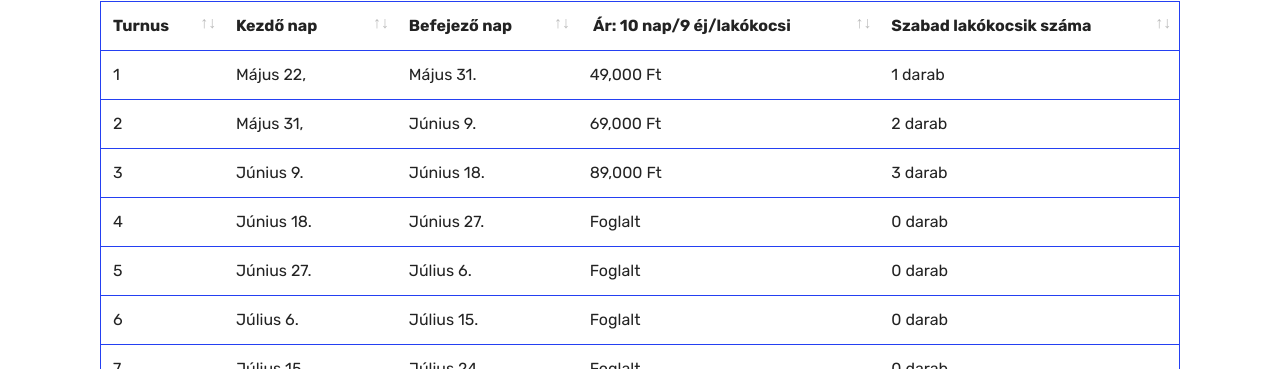
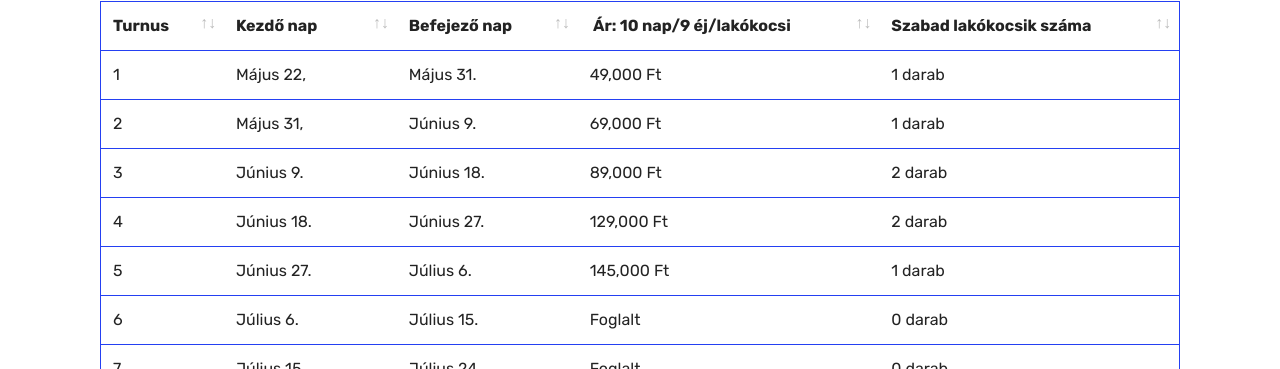
Before and after one commit to marklaszlo9/korinos_new, a Jekyll site: the page built from arak.html, in a window 1280 px wide and 900 px high. Shown: the part 177-546 px from the top of the window. Built offline with Jekyll 4.4.1, drawn with Linux system fonts in a browser that asks for light colours.

Commit message:
Revert "szalai"
This reverts commit e22697b5b395ce5fafdaa993ebe74ad2af935dde.

```diff
--- a/arak.html
+++ b/arak.html
@@ -66,22 +66,22 @@ title:  "Korinos.hu - Árak"
 
 
 
-              <td class="body-item mbr-fonts-style display-7">2</td><td class="body-item mbr-fonts-style display-7">Május 31,</td><td class="body-item mbr-fonts-style display-7">Június 9.</td><td class="body-item mbr-fonts-style display-7">69,000 Ft</td><td class="body-item mbr-fonts-style display-7">2 darab</td></tr><tr>
+              <td class="body-item mbr-fonts-style display-7">2</td><td class="body-item mbr-fonts-style display-7">Május 31,</td><td class="body-item mbr-fonts-style display-7">Június 9.</td><td class="body-item mbr-fonts-style display-7">69,000 Ft</td><td class="body-item mbr-fonts-style display-7">1 darab</td></tr><tr>
 
 
 
 
-              <td class="body-item mbr-fonts-style display-7">3</td><td class="body-item mbr-fonts-style display-7">Június 9.</td><td class="body-item mbr-fonts-style display-7">Június 18.</td><td class="body-item mbr-fonts-style display-7">89,000 Ft</td><td class="body-item mbr-fonts-style display-7">3 darab</td></tr><tr>
+              <td class="body-item mbr-fonts-style display-7">3</td><td class="body-item mbr-fonts-style display-7">Június 9.</td><td class="body-item mbr-fonts-style display-7">Június 18.</td><td class="body-item mbr-fonts-style display-7">89,000 Ft</td><td class="body-item mbr-fonts-style display-7">2 darab</td></tr><tr>
 
 
 
 
-              <td class="body-item mbr-fonts-style display-7">4</td><td class="body-item mbr-fonts-style display-7">Június 18.</td><td class="body-item mbr-fonts-style display-7">Június 27.</td><td class="body-item mbr-fonts-style display-7">Foglalt</td><td class="body-item mbr-fonts-style display-7">0 darab</td></tr><tr>
+              <td class="body-item mbr-fonts-style display-7">4</td><td class="body-item mbr-fonts-style display-7">Június 18.</td><td class="body-item mbr-fonts-style display-7">Június 27.</td><td class="body-item mbr-fonts-style display-7">129,000 Ft</td><td class="body-item mbr-fonts-style display-7">2 darab</td></tr><tr>
 
 
 
 
-              <td class="body-item mbr-fonts-style display-7">5</td><td class="body-item mbr-fonts-style display-7">Június 27.</td><td class="body-item mbr-fonts-style display-7">Július 6.</td><td class="body-item mbr-fonts-style display-7">Foglalt</td><td class="body-item mbr-fonts-style display-7">0 darab</td></tr><tr>
+              <td class="body-item mbr-fonts-style display-7">5</td><td class="body-item mbr-fonts-style display-7">Június 27.</td><td class="body-item mbr-fonts-style display-7">Július 6.</td><td class="body-item mbr-fonts-style display-7">145,000 Ft</td><td class="body-item mbr-fonts-style display-7">1 darab</td></tr><tr>
 
 
 
```
